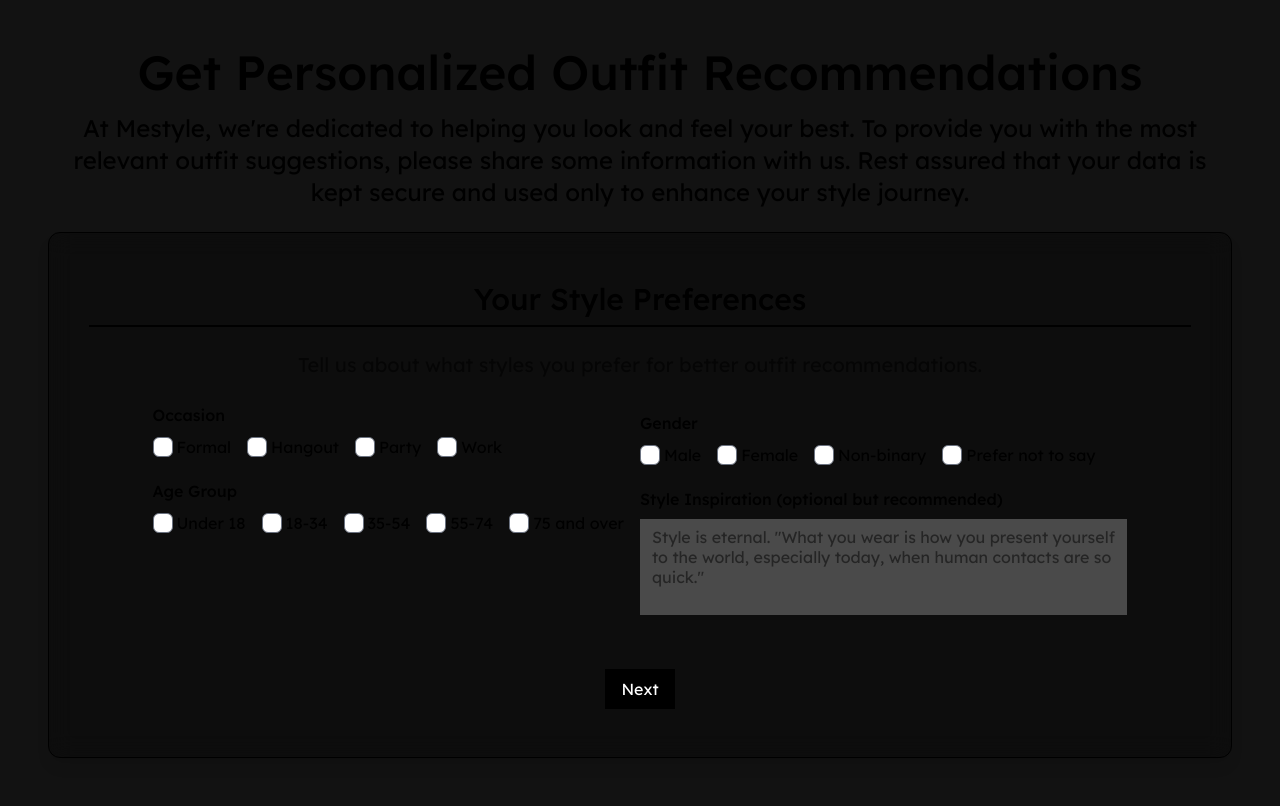
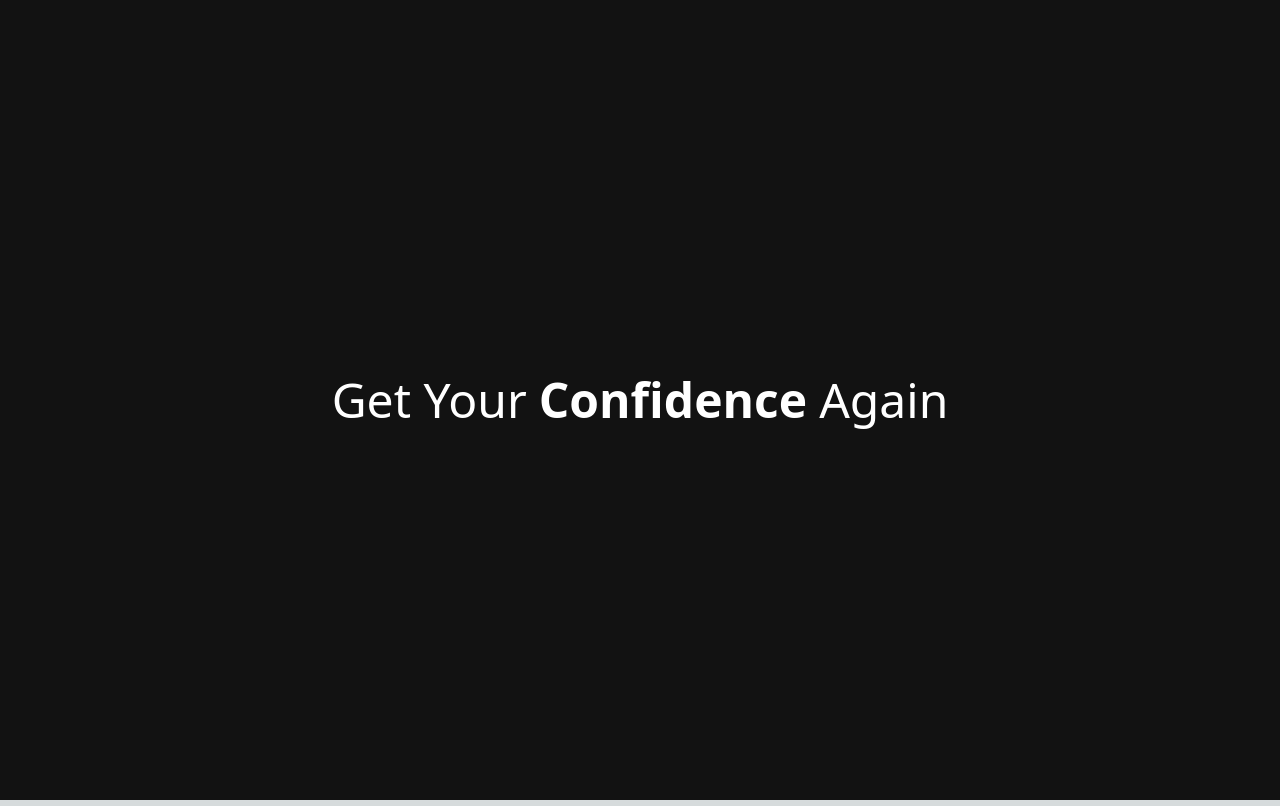
Before and after one commit to Remi-dee/Mestyle, a Next.js app: page / in a window 1280 px wide. Built offline with nearby package versions, Linux system fonts and the light colour scheme.

Commit message:
Friday, December 1, 2023 at 4:16 PM West Africa Standard Time

```diff
--- /dev/null
+++ b/app/components/landingPage/Hero.js
@@ -0,0 +1,19 @@
+"use client";
+
+function Hero() {
+  return (
+    <div>
+      <div>
+        <span className="text-white text-5xl font-normal ">Get Your</span>
+
+        <span className="text-white text-5xl font-semibold mx-3 ">Confidence</span>
+
+        <span className="text-white text-5xl font-normal ">Again</span>
+      </div>
+
+
+    </div>
+  );
+}
+
+export default Hero;
--- a/app/page.js
+++ b/app/page.js
@@ -1,20 +1,21 @@
 import { FormProvider } from "../context/form/userProfile/FormContext";
 import Form from "./components/form/userProfile/template";
+import Hero from "./components/landingPage/Hero";
 import Navbar from "./components/landingPage/navbar";
 import PersonaliseScreen from "./components/ui/personaliseScreen/template";
 
 export default function Home() {
   return (
     <main className="flex min-h-screen items-center bg-grayDark justify-center">
-
-      <PersonaliseScreen
+     <Hero/>
+      {/* <PersonaliseScreen
         title="Get Personalized Outfit Recommendations"
         description={`At Mestyle, we're dedicated to helping you look and feel your best. To provide you with the most relevant outfit suggestions, please share some information with us. Rest assured that your data is kept secure and used only to enhance your style journey.`}
       >
         <FormProvider>
           <Form />
         </FormProvider>
-      </PersonaliseScreen>
+      </PersonaliseScreen>  */}
     </main>
   );
 }
```
